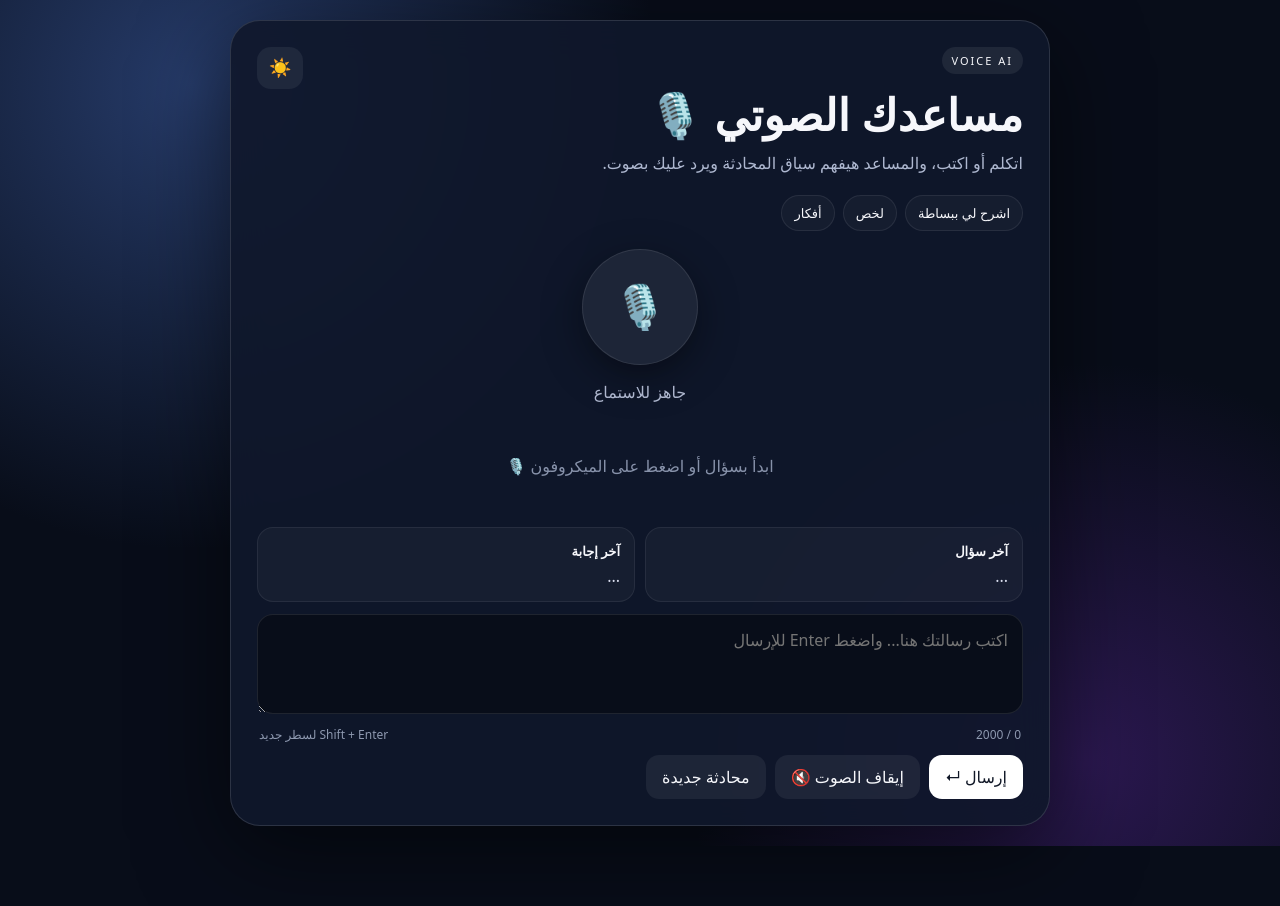
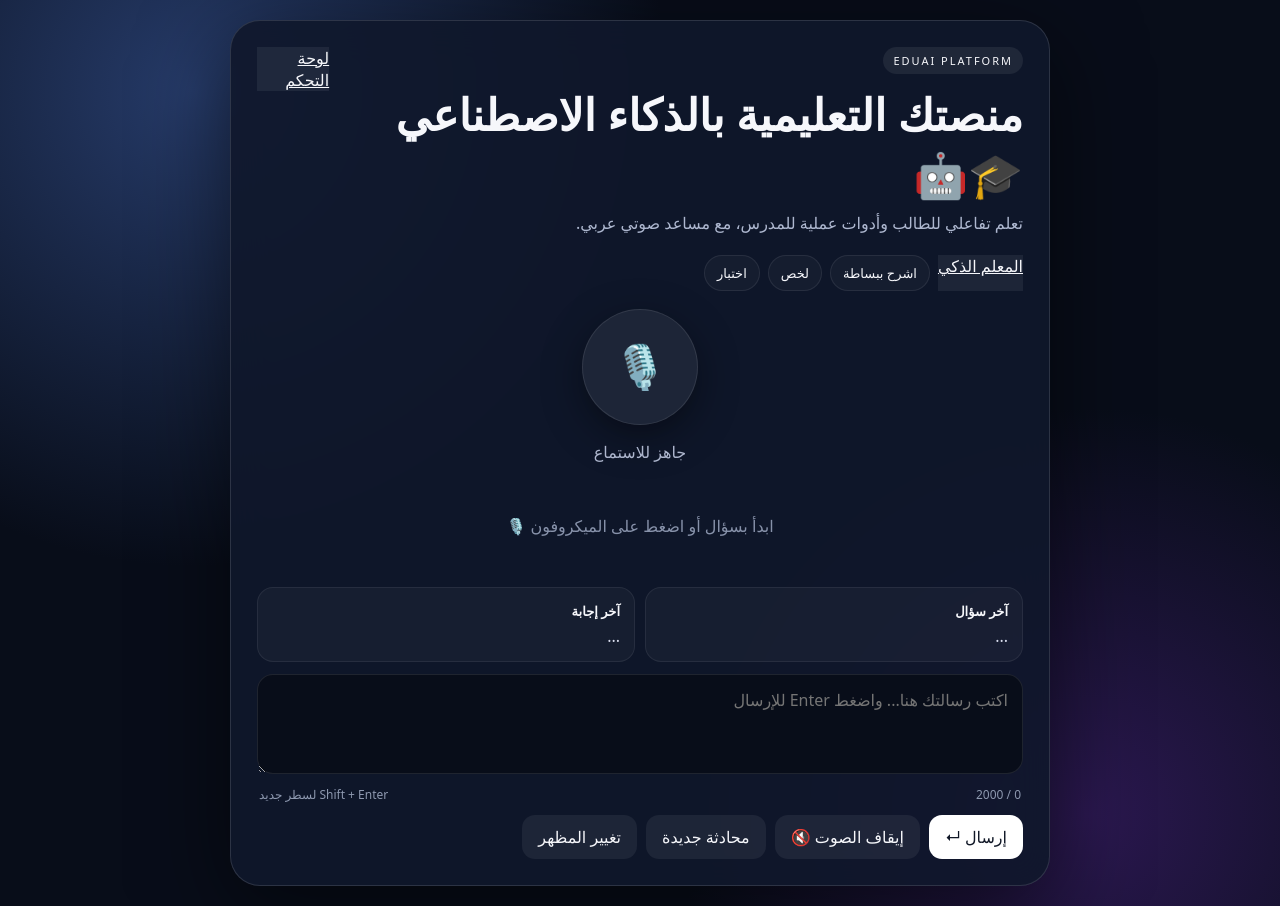
Before and after one commit to antoonsaint7-cyber/EduAI-Platform, a website: page public/index.html in a window 1280 px wide. Before the commit the page ends 846 px from the top, so only its background shows below. Drawn offline with Linux system fonts and the light colour scheme.

Commit message:
feat: brand landing page as EduAI Platform

```diff
--- a/public/index.html
+++ b/public/index.html
@@ -1,50 +1,4 @@
 <!doctype html>
 <html lang="ar" dir="rtl">
-<head>
-  <meta charset="utf-8">
-  <meta name="viewport" content="width=device-width, initial-scale=1">
-  <meta name="theme-color" content="#10182b">
-  <title>مساعد صوتي ذكي</title>
-  <link rel="stylesheet" href="/styles.css">
-</head>
-<body>
-  <main class="shell">
-    <section class="card">
-      <header class="topbar">
-        <div>
-          <div class="badge">VOICE AI</div>
-          <h1>مساعدك الصوتي 🎙️</h1>
-          <p class="subtitle">اتكلم أو اكتب، والمساعد هيفهم سياق المحادثة ويرد عليك بصوت.</p>
-        </div>
-        <button id="theme" class="icon-btn" aria-label="تغيير المظهر">☀️</button>
-      </header>
-
-      <div class="quick-prompts">
-        <button data-prompt="اشرح لي فكرة بطريقة بسيطة">اشرح لي ببساطة</button>
-        <button data-prompt="لخص لي أهم النقاط">لخص</button>
-        <button data-prompt="اديني 3 أفكار عملية ومبتكرة">أفكار</button>
-      </div>
-
-      <button id="mic" class="mic" aria-label="ابدأ التسجيل">🎙️</button>
-      <p id="status">جاهز للاستماع</p>
-
-      <div id="messages" class="messages" aria-live="polite"></div>
-
-      <div class="latest">
-        <div class="bubble user"><strong>آخر سؤال</strong><span id="userText">...</span></div>
-        <div class="bubble assistant"><strong>آخر إجابة</strong><span id="assistantText">...</span></div>
-      </div>
-
-      <textarea id="input" maxlength="2000" placeholder="اكتب رسالتك هنا... واضغط Enter للإرسال"></textarea>
-      <div class="composer-meta"><span id="charCount">0 / 2000</span><span>Shift + Enter لسطر جديد</span></div>
-
-      <div class="row">
-        <button id="send" class="send">إرسال ↵</button>
-        <button id="stop" class="secondary">إيقاف الصوت 🔇</button>
-        <button id="clear" class="secondary">محادثة جديدة</button>
-      </div>
-    </section>
-  </main>
-  <script src="/app.js"></script>
-</body>
-</html>
+<head><meta charset="utf-8"><meta name="viewport" content="width=device-width, initial-scale=1"><meta name="theme-color" content="#10182b"><title>EduAI Platform 🎓🤖</title><link rel="stylesheet" href="/styles.css"></head>
+<body><main class="shell"><section class="card"><header class="topbar"><div><div class="badge">EDUAI PLATFORM</div><h1>منصتك التعليمية بالذكاء الاصطناعي 🎓🤖</h1><p class="subtitle">تعلم تفاعلي للطالب وأدوات عملية للمدرس، مع مساعد صوتي عربي.</p></div><a class="secondary" href="/dashboard.html">لوحة التحكم</a></header><div class="quick-prompts"><a class="secondary" href="/education.html">المعلم الذكي</a><button data-prompt="اشرح لي فكرة بطريقة بسيطة">اشرح ببساطة</button><button data-prompt="لخص لي أهم النقاط">لخص</button><button data-prompt="اعمل لي اختبارًا">اختبار</button></div><button id="mic" class="mic" aria-label="ابدأ التسجيل">🎙️</button><p id="status">جاهز للاستماع</p><div id="messages" class="messages" aria-live="polite"></div><div class="latest"><div class="bubble user"><strong>آخر سؤال</strong><span id="userText">...</span></div><div class="bubble assistant"><strong>آخر إجابة</strong><span id="assistantText">...</span></div></div><textarea id="input" maxlength="2000" placeholder="اكتب رسالتك هنا... واضغط Enter للإرسال"></textarea><div class="composer-meta"><span id="charCount">0 / 2000</span><span>Shift + Enter لسطر جديد</span></div><div class="row"><button id="send" class="send">إرسال ↵</button><button id="stop" class="secondary">إيقاف الصوت 🔇</button><button id="clear" class="secondary">محادثة جديدة</button><button id="theme" class="secondary">تغيير المظهر</button></div></section></main><script src="/app.js"></script></body></html>
```
